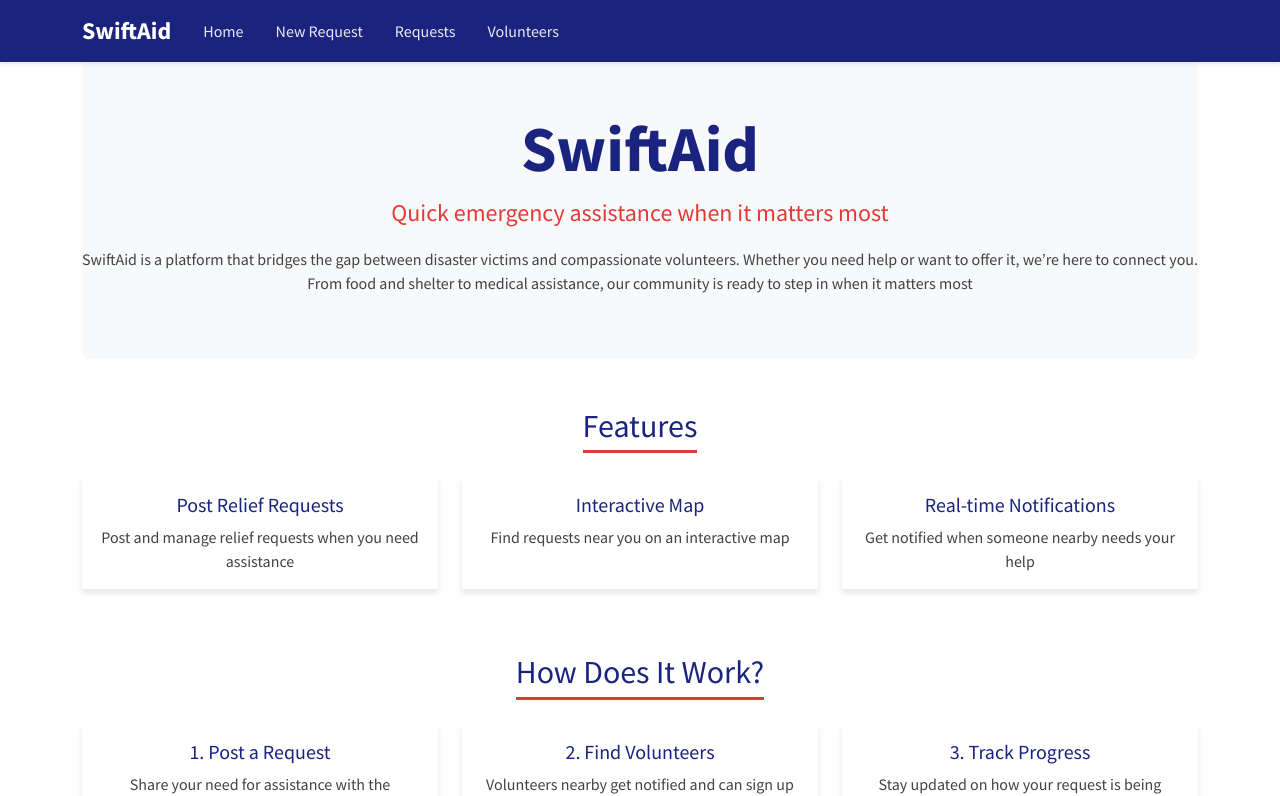
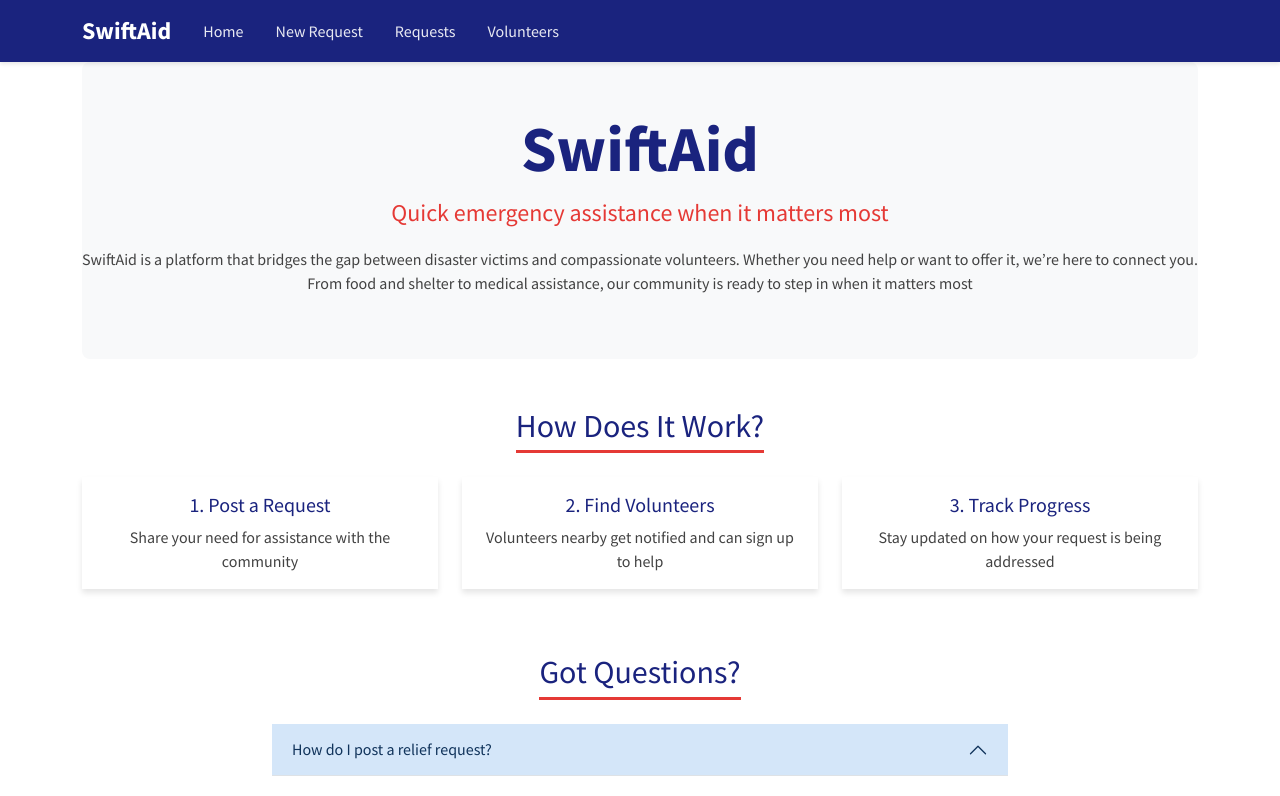
Before and after one commit to vishnu6512/SwiftAid, a React (Vite) app: page / in a window 1280 px wide. Shown: the top 796 px of the page. Built offline with nearby package versions, Linux system fonts and the light colour scheme.

Commit message:
minor changes and readme modified

```diff
--- a/package.json
+++ b/package.json
@@ -10,10 +10,12 @@
     "preview": "vite preview"
   },
   "dependencies": {
+    "@react-spring/web": "^9.7.5",
     "axios": "^1.7.9",
     "bootstrap": "^5.x",
     "react": "^18.2.0",
     "react-bootstrap": "^2.x",
+    "react-bootstrap-icons": "^1.11.5",
     "react-dom": "^18.2.0",
     "react-icons": "^5.4.0",
     "react-router-dom": "^6.x"
@@ -30,7 +32,6 @@
     "eslint-plugin-react-refresh": "^0.4.16",
     "globals": "^15.14.0",
     "postcss": "^8.4.49",
-
     "vite": "^6.0.5"
   }
 }
--- a/src/pages/Home.jsx
+++ b/src/pages/Home.jsx
@@ -1,5 +1,6 @@
 import React from 'react'
 import { Accordion } from 'react-bootstrap';
+
 
 const Home = () => {
   const styles = {
@@ -34,6 +35,10 @@ const Home = () => {
     <div className='container align-items-center text-center'>
       <section className='hero-section text-center' style={styles.heroSection}>
         <h1 style={styles.title}>SwiftAid</h1>
+
+
+
+
         <p className='hero-text' style={{ color: '#e53935', fontSize: '1.5rem' }}>
           Quick emergency assistance when it matters most
         </p>
@@ -42,35 +47,7 @@ const Home = () => {
         </p>
       </section>
 
-      <section className='features-section mt-5'>
-        <h2 className='mb-4' style={styles.sectionTitle}>Features</h2>
-        <div className='row justify-content-center'>
-          <div className='col-md-4 mb-3'>
-            <div className='card h-100' style={styles.card}>
-              <div className='card-body'>
-                <h3 className='card-title h5' style={{ color: '#1a237e' }}>Post Relief Requests</h3>
-                <p className='card-text' style={{ color: '#424242' }}>Post and manage relief requests when you need assistance</p>
-              </div>
-            </div>
-          </div>
-          <div className='col-md-4 mb-3'>
-            <div className='card h-100' style={styles.card}>
-              <div className='card-body'>
-                <h3 className='card-title h5' style={{ color: '#1a237e' }}>Interactive Map</h3>
-                <p className='card-text' style={{ color: '#424242' }}>Find requests near you on an interactive map</p>
-              </div>
-            </div>
-          </div>
-          <div className='col-md-4 mb-3'>
-            <div className='card h-100' style={styles.card}>
-              <div className='card-body'>
-                <h3 className='card-title h5' style={{ color: '#1a237e' }}>Real-time Notifications</h3>
-                <p className='card-text' style={{ color: '#424242' }}>Get notified when someone nearby needs your help</p>
-              </div>
-            </div>
-          </div>
-        </div>
-      </section>
+
 
       <section className='how-it-works-section mt-5 mb-5'>
         <h2 className='mb-4' style={styles.sectionTitle}>How Does It Work?</h2>
--- a/src/pages/NewRequest.jsx
+++ b/src/pages/NewRequest.jsx
@@ -168,9 +168,33 @@ const NewRequest = () => {
 
     const handleSubmit = async (e) =>  {
         e.preventDefault()
-        console.log(requestDetails)
-        const response = await saveRequest(requestDetails)
-        console.log(response)
+        try {
+            const response = await saveRequest(requestDetails)
+            if (response) {
+                alert('Request successfully submitted. Please wait for help to arrive.')
+                // Reset all form fields
+                setRequestDetails({
+                    title: '',
+                    description: '',
+                    location: '',
+                    contact: '',
+                    lat: null,
+                    lng: null
+                })
+                // Reset the marker position if it exists
+                if (marker) {
+                    marker.setMap(null)
+                }
+                // Reset map zoom and center if needed
+                if (map) {
+                    map.setCenter({ lat: 0, lng: 0 })
+                    map.setZoom(2)
+                }
+            }
+        } catch (error) {
+            alert('Error submitting request. Please try again.')
+            console.error('Error:', error)
+        }
     }
 
   return (
@@ -184,7 +208,9 @@ const NewRequest = () => {
       <Form onSubmit={handleSubmit}>
         <Form.Group className="mb-3">
           <Form.Label style={styles.formLabel}>Request Title</Form.Label>
-          <Form.Control onChange={(e) => setRequestDetails({...requestDetails, title: e.target.value})}
+          <Form.Control
+            onChange={(e) => setRequestDetails({...requestDetails, title: e.target.value})}
+            value={requestDetails.title}
             type="text"
             id="title"
             name="title"
@@ -196,7 +222,9 @@ const NewRequest = () => {
 
         <Form.Group className="mb-3">
           <Form.Label style={styles.formLabel}>Detailed Description</Form.Label>
-          <Form.Control onChange={(e) => setRequestDetails({...requestDetails, description: e.target.value})}
+          <Form.Control
+            onChange={(e) => setRequestDetails({...requestDetails, description: e.target.value})}
+            value={requestDetails.description}
             as="textarea"
             id="description"
             name="description"
@@ -228,7 +256,9 @@ const NewRequest = () => {
 
         <Form.Group className="mb-3">
           <Form.Label style={styles.formLabel}>Contact Information</Form.Label>
-          <Form.Control onChange={(e) => setRequestDetails({...requestDetails, contact: e.target.value})}
+          <Form.Control
+            onChange={(e) => setRequestDetails({...requestDetails, contact: e.target.value})}
+            value={requestDetails.contact}
             type="text"
             id="contact"
             name="contact"
--- a/src/pages/Requests.jsx
+++ b/src/pages/Requests.jsx
@@ -1,6 +1,7 @@
 import React, { useState, useEffect } from 'react'
 import { Container, Row, Col, Card, Button, Dropdown } from 'react-bootstrap'
-import { getAllRequests, getAllVolunteers, updateRequest } from '../services/allAPI'
+import { getAllRequests, getAllVolunteers, updateRequest, deleteRequest } from '../services/allAPI'
+import { Trash } from 'react-bootstrap-icons'
 
 
 const Requests = () => {
@@ -40,6 +41,13 @@ const Requests = () => {
         }
     }
 
+    const handleDeleteRequest = async (requestId) => {
+        const response = await deleteRequest(requestId)
+        if (response.status) {
+            fetchAllRequests()
+        }
+    }
+
     const styles = {
         title: {
             color: '#1a237e',
@@ -53,6 +61,7 @@ const Requests = () => {
             boxShadow: '0 4px 6px rgba(0, 0, 0, 0.1)',
             border: 'none',
             height: '100%',
+            position: 'relative',
             ':hover': {
                 transform: 'translateY(-5px)'
             }
@@ -70,6 +79,11 @@ const Requests = () => {
             ':hover': {
                 backgroundColor: '#c62828'
             }
+        },
+        deleteButton: {
+            position: 'absolute',
+            bottom: '1rem',
+            right: '1rem'
         }
     };
 
@@ -119,6 +133,14 @@ const Requests = () => {
                                 <Card.Text style={styles.cardText}>
                                     Assigned to: {request.assignedVolunteer?.name}
                                 </Card.Text>
+                                <Button
+                                    variant="danger"
+                                    size="sm"
+                                    onClick={() => handleDeleteRequest(request.id)}
+                                    style={styles.deleteButton}
+                                >
+                                    <Trash size={16} />
+                                </Button>
                             </Card.Body>
                         </Card>
                     </Col>
--- a/src/services/allAPI.js
+++ b/src/services/allAPI.js
@@ -24,3 +24,8 @@ export const getAllVolunteers = async () => {
 export const updateRequest = async (request) => {
     return await commonAPI("PUT", `${serverURL}/requests/${request.id}`, request)
 }
+
+// to delete a request from the server
+export const deleteRequest = async (requestId) => {
+    return await commonAPI("DELETE", `${serverURL}/requests/${requestId}`)
+}
```
Also changed, not shown: 2 other files (tests, documents, lock files or other folders).
